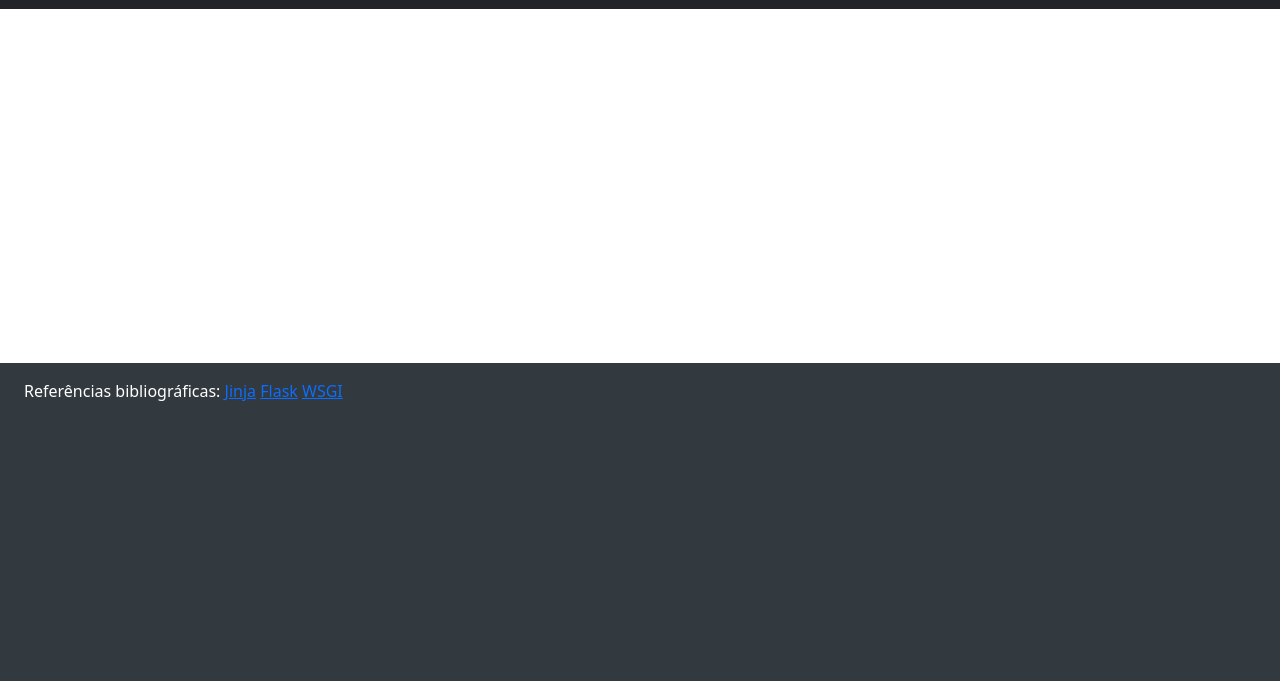
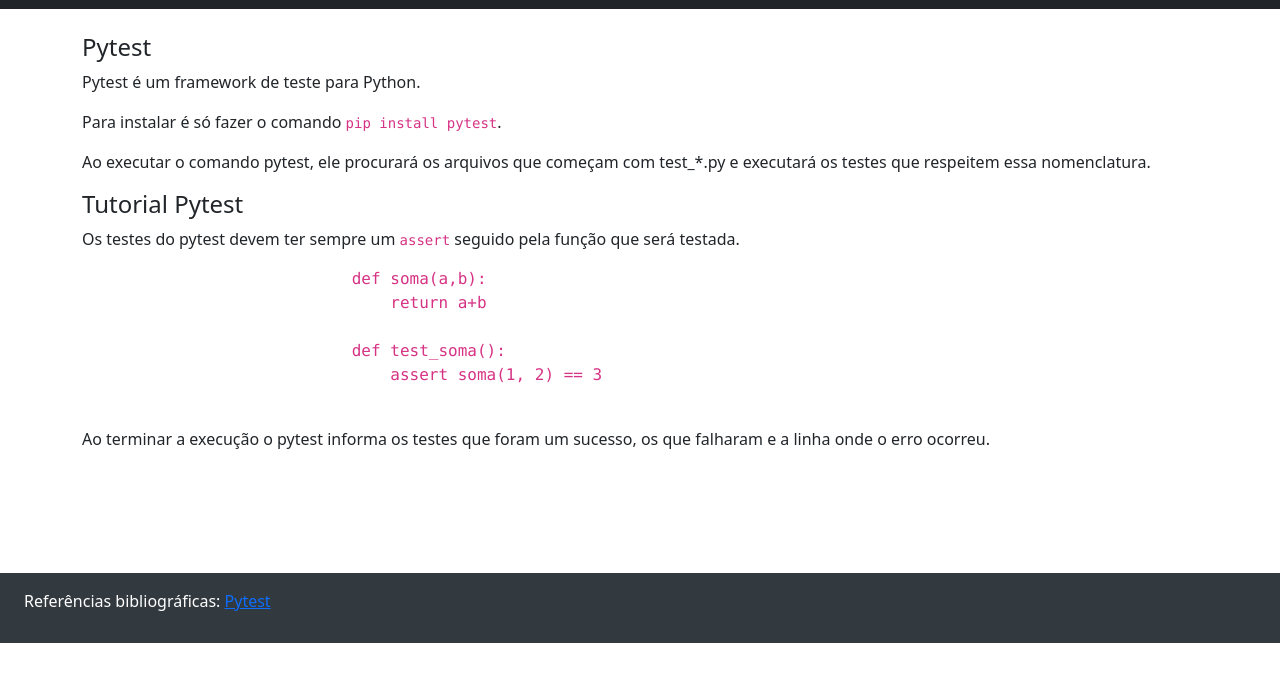
Before and after one commit to NitroCaffeine/paulo, a plain HTML site: page pages/pytest.html in a window 1280 px wide. Shown: the part 51-732 px from the top of the page. Drawn offline with nearby package versions, Linux system fonts and the light colour scheme; files that its build step writes are made by us from their sources.

Commit message:
fazendo a página do pytest

```diff
--- a/css/index.css
+++ b/css/index.css
@@ -6,8 +6,7 @@
     overflow-y: auto;
 }
 
-.container-fluid, .row-container{
-
+.container-base, .row-container{
     height: 100%;
 }
 
@@ -17,6 +16,7 @@
     width: 100%;
     background-color: #32393f;
     color: white;
+    height: 70px;
 
 }
 
@@ -25,8 +25,8 @@
 }
 
 main{
-    display: flex;
-    justify-content: center;
+    /* display: flex;
+    justify-content: center; */
 }
 
 .c-footer{
--- a/pages/pytest.html
+++ b/pages/pytest.html
@@ -11,11 +11,11 @@
       integrity="sha384-gH2yIJqKdNHPEq0n4Mqa/HGKIhSkIHeL5AyhkYV8i59U5AR6csBvApHHNl/vI1Bx"
       crossorigin="anonymous"
     />
-    <link rel="stylesheet" href="css/index.css" />
+    <link rel="stylesheet" href="../css/index.css" />
     <title>Flask</title>
   </head>
   <body>
-    <div class="container-fluid">
+    <div class="container-fluid container-base">
       <div class="row row-container">
         <div class="col">
           <div class="row">
@@ -33,6 +33,21 @@
             <div class="row r-content">
               <main>
                 <div>
+                    <h4>Pytest</h4>
+                    <p>Pytest é um framework de teste para Python.</p>
+                    <p>Para instalar é só fazer o comando <code>pip install pytest</code>.</p>
+                    <p>Ao executar o comando pytest, ele procurará os arquivos que começam com test_*.py e executará os testes que respeitem essa nomenclatura. </p>
+                    <h4>Tutorial Pytest</h4>
+                    <p>Os testes do pytest devem ter sempre um <code>assert</code> seguido pela função que será testada.</p>
+                    <code><pre>
+                            def soma(a,b):
+                                return a+b
+
+                            def test_soma():
+                                assert soma(1, 2) == 3
+                    </pre>
+                </code>
+                <p> Ao terminar a execução o pytest informa os testes que foram um sucesso, os que falharam e a linha onde o erro ocorreu.</p>
 
                 </div>
               </main>
@@ -44,13 +59,7 @@
             <p>
               Referências bibliográficas:
               <a href="https://pt.wikipedia.org/wiki/Jinja_(mecanismo_de_template)"
-                >Jinja</a
-              >
-              <a href="https://pt.wikipedia.org/wiki/Flask_(framework_web)"
-                >Flask</a
-              >
-              <a href="https://pt.wikipedia.org/wiki/Web_Server_Gateway_Interface"
-                >WSGI</a
+                >Pytest</a
               >
             </p>
           </div>
```
Also changed, not shown: index.html (+1 -1 lines).
